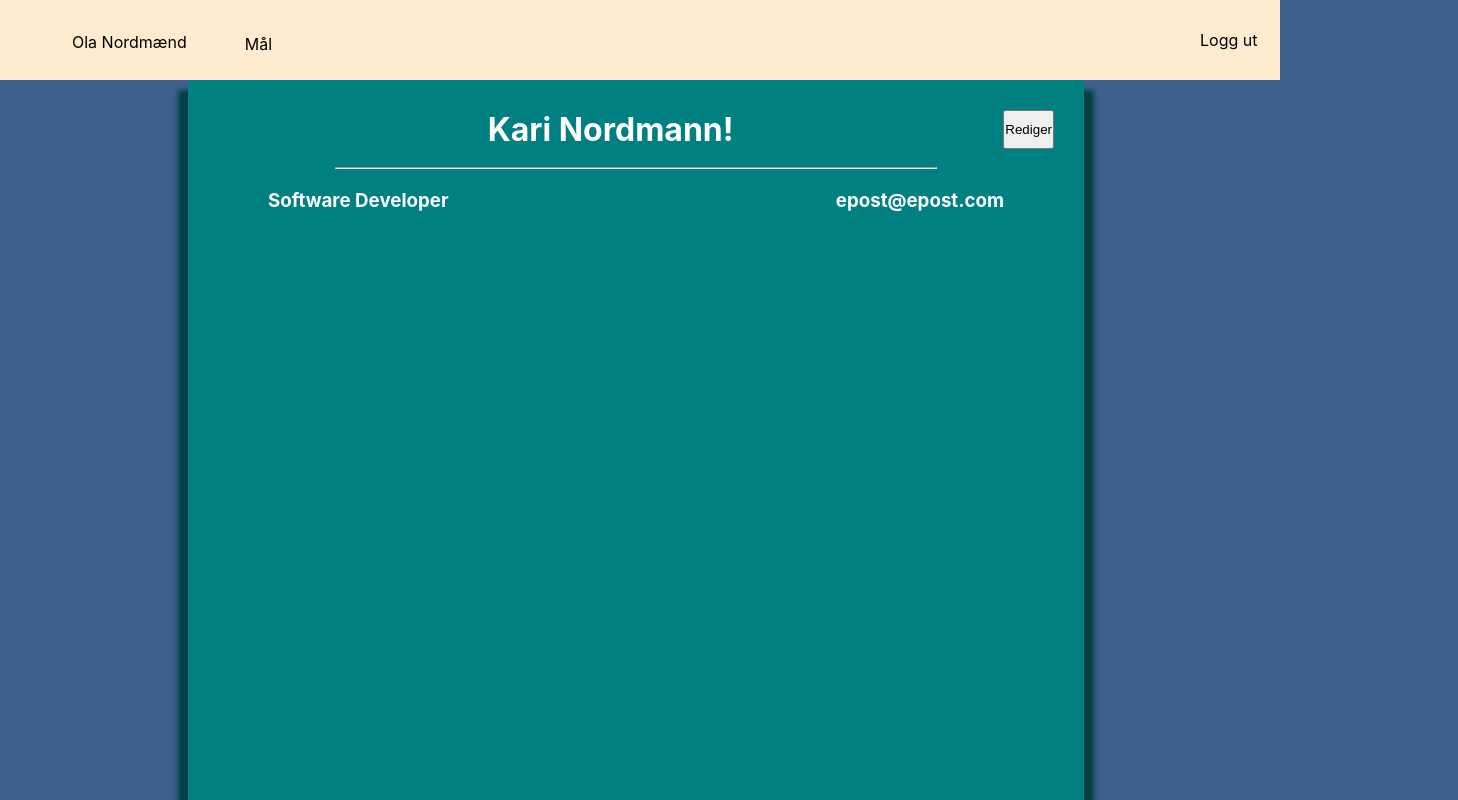
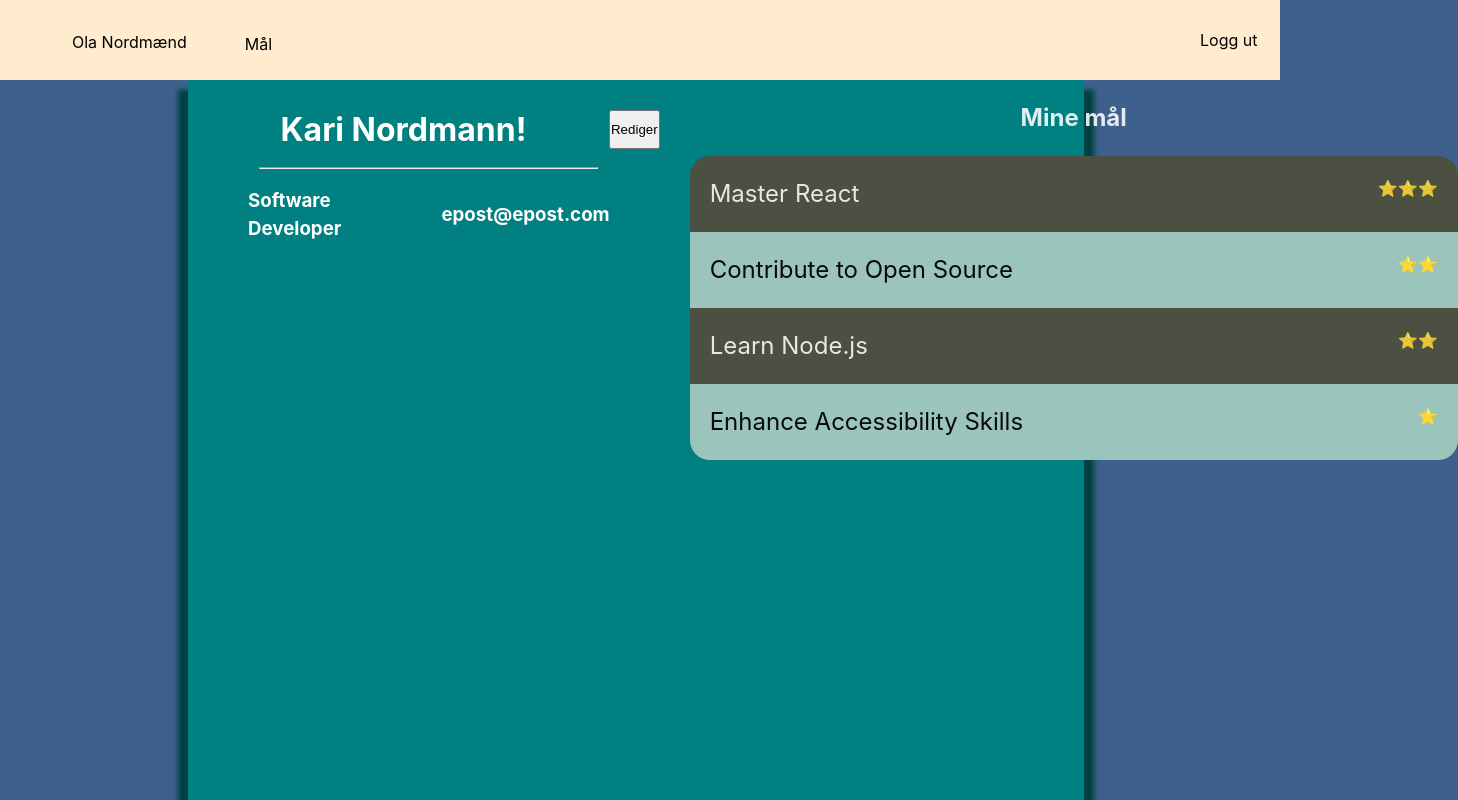
Before and after one commit to EspenSolhaug1/kompetanse-oversikt, a React (Vite) app: page /profile in a window 1280 px wide. Shown: the top 800 px of the page, 1458 px wide, since content can reach past the window. Built offline with nearby package versions, Linux system fonts and the light colour scheme.

Commit message:
Small change to Profile

```diff
--- a/src/Components/Profile/Profile.css
+++ b/src/Components/Profile/Profile.css
@@ -1,7 +1,7 @@
 .top-info {
   display: flex;
-  width: 100vw;
-  margin: 20px 20px 0px 20px;
+  width: 100%;
+  margin: 20px 20px 0px 0px;
   height: 7em;
   flex-direction: column;
 }
--- a/src/Components/Profile/Profile.tsx
+++ b/src/Components/Profile/Profile.tsx
@@ -19,6 +19,7 @@ const Profile = () => {
           <h3>epost@epost.com</h3>
         </div>
       </div>
+      <GoalListProfileComponent />
     </div>
   );
 };
```
